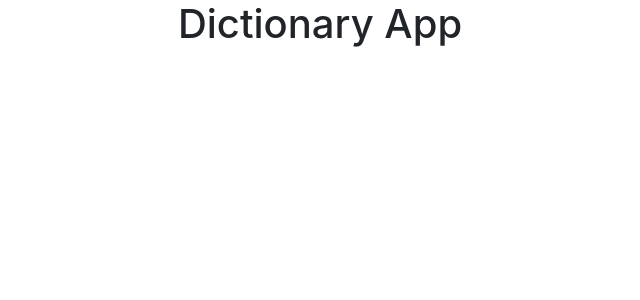
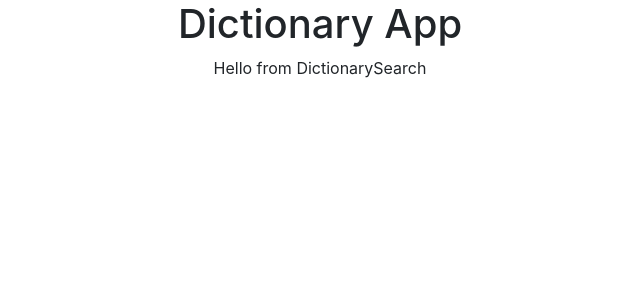
Before and after one commit to Pari-Pt/react-dictionary, a React (Create React App) app: page / in a window 1280 px wide. Shown: the top 300 px of the page, without its empty margins (320-960 px from the left). Built offline with nearby package versions, Linux system fonts and the light colour scheme.

Commit message:
Created new component for Dictionary search engine

```diff
--- a/src/App.js
+++ b/src/App.js
@@ -1,9 +1,11 @@
 import './App.css';
+import DictionarySearch from "./DictionarySearch.js";
 
 export default function App() {
   return (
     <div className="App">
       <h1>Dictionary App</h1>
+      <DictionarySearch />
     </div>
   );
 }
--- /dev/null
+++ b/src/DictionarySearch.js
@@ -0,0 +1,6 @@
+import React from "react";
+import "./DictionarySearch.css";
+
+export default function DictionarySearch(){
+    return ("Hello from DictionarySearch");
+}
```
Also changed, not shown: src/DictionarySearch.css (added).
